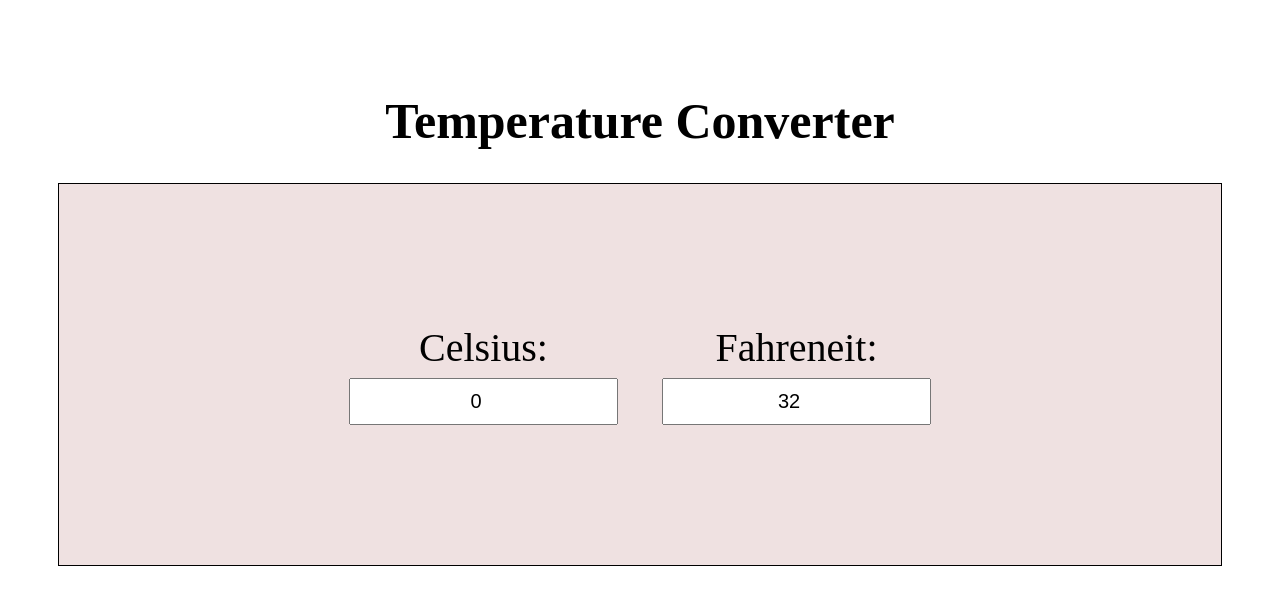
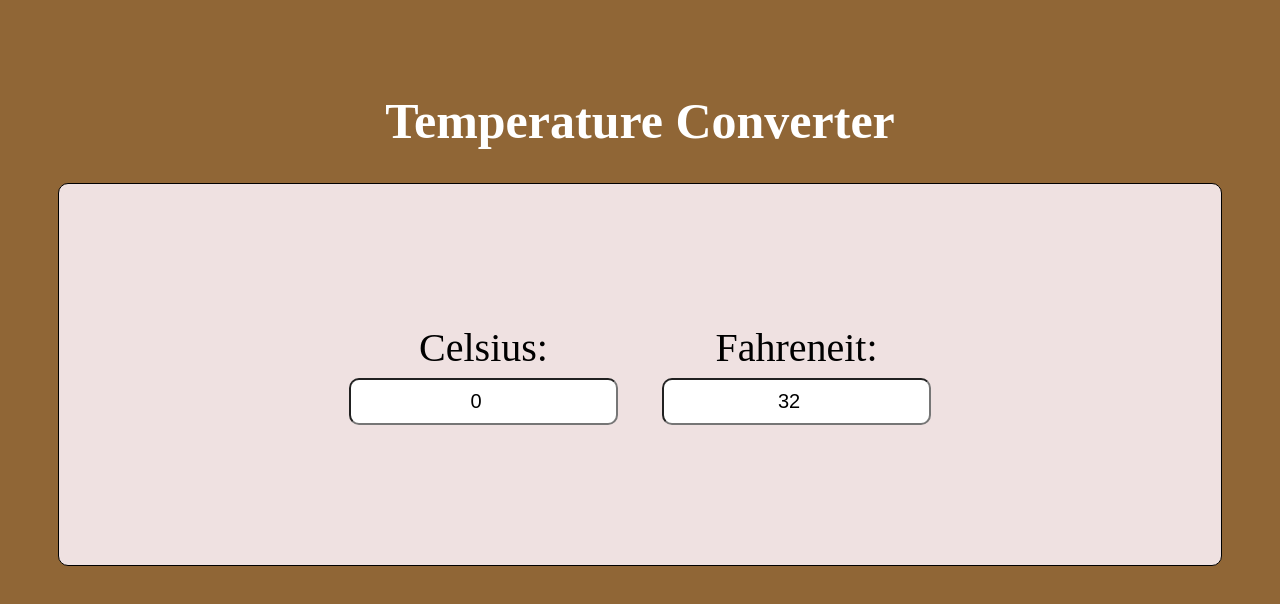
Before and after one commit to Kishanjaiswal11/Temperature-Converter, a plain HTML site: page index.html in a window 1280 px wide. Drawn offline with Linux system fonts and the light colour scheme.

Commit message:
first commit

```diff
--- a/style.css
+++ b/style.css
@@ -1,15 +1,18 @@
 body{
     padding: 50px 50px;
+    background-color: rgb(144, 102, 54);
 }
 h1{
     text-align: center;
     font-size: 50px;
+    color: white;
 }
 .container{
     border: 1px solid black;
     padding: 120px 10px;
     text-align: center;
     background-color: rgb(239, 225, 225);
+    border-radius: 10px;
 }
 .input-div{
     font-size: 40px;
@@ -21,4 +24,5 @@ h1{
     text-align: center;
     font-size: 20px;
     font-weight: 500;
+    border-radius: 10px;
 }
```
